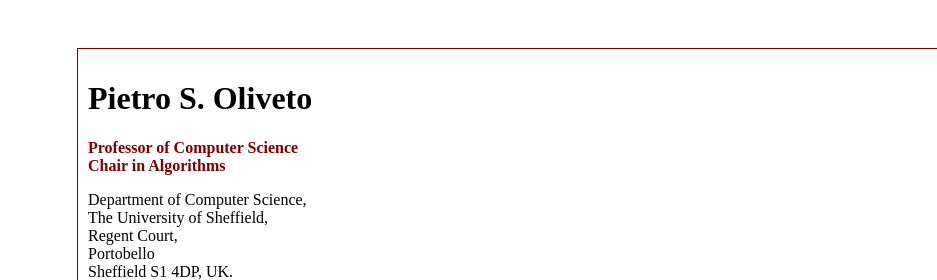
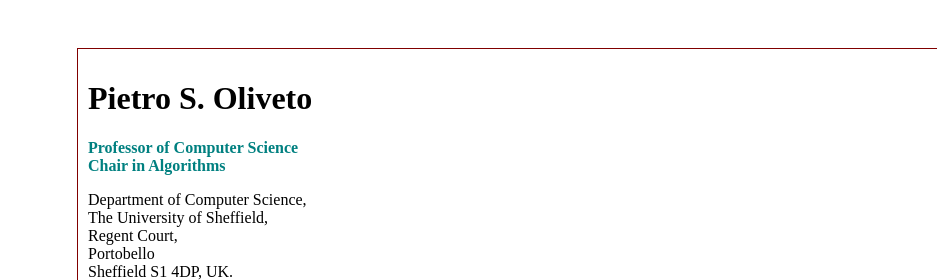
Before and after one commit to peteroliveto/peteroliveto.github.io, a plain HTML site: page index.html in a window 1280 px wide. Shown: the top 280 px of the page, 0-937 px from the left. Drawn offline with Linux system fonts and the light colour scheme.

Commit message:
title change

```diff
--- a/index.html
+++ b/index.html
@@ -52,7 +52,7 @@
 
 			*.evidence{
 				font-weight : bold;
-				color : maroon;
+				color : teal;
 			}
 
                         *.alert{
```
